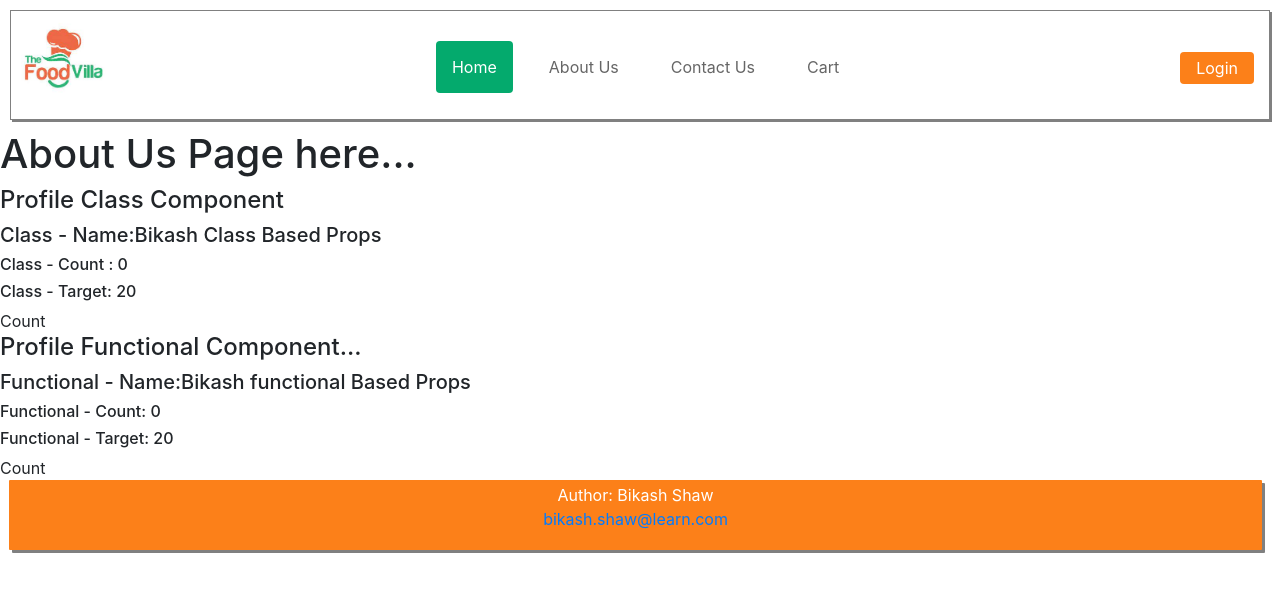
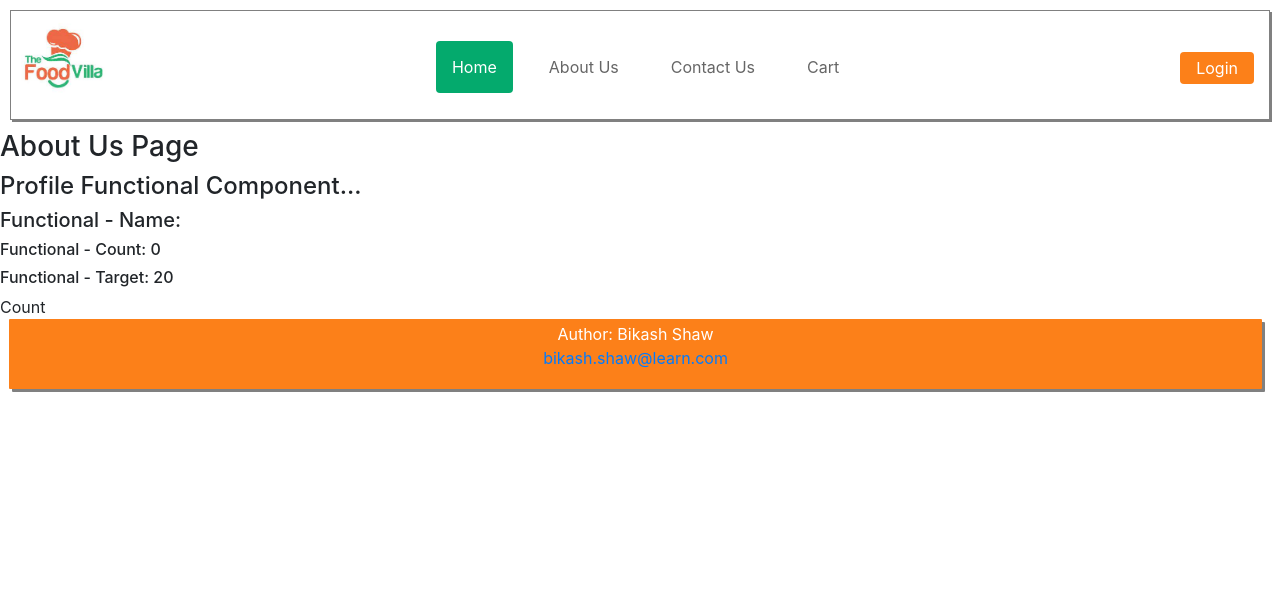
Before and after one commit to bikashtechm/NamasteReact, a React (Vite) app: page /about/profile in a window 1280 px wide. Shown: the top 592 px of the page. Built offline with nearby package versions, Linux system fonts and the light colour scheme.

Commit message:
class based life cycle

```diff
--- a/index.css
+++ b/index.css
@@ -219,3 +219,8 @@ li a.active {
 .avatar {
   width: 15%;
 }
+
+.avtar_size {
+  width: 15%;
+  height: 15%;
+}
--- a/src/components/About.js
+++ b/src/components/About.js
@@ -1,15 +1,21 @@
-import { Outlet } from "react-router-dom";
 import Profile from "./Profile";
-import ProfileClass from "./ProfileClass";
+import { Component } from "react";
 
-const About = () => {
-  return (
-    <div>
-      <h1>About Us Page here...</h1>
-      <ProfileClass name={"Bikash Class Based Props"} />
-      <Profile name={"Bikash functional Based Props"} />
-    </div>
-  );
-};
+class About extends Component {
+  constructor(props) {
+    super(props);
+  }
+
+  componentDidMount() {}
+
+  render() {
+    return (
+      <div>
+        <h3>About Us Page</h3>
+        <Profile />
+      </div>
+    );
+  }
+}
 
 export default About;
--- a/src/components/Profile.js
+++ b/src/components/Profile.js
@@ -1,8 +1,19 @@
-import React, { useState } from "react";
+import React, { useEffect, useState } from "react";
 
 const Profile = (props) => {
   const [count, setCount] = useState(0);
   const [target, setTarget] = useState(20);
+  useEffect(() => {
+    const timer = setInterval(() => {
+      console.log("setInterval called inside useEffect()");
+    }, 1000);
+
+    // START - This will be called when we are unmounting the component
+    return () => {
+      clearInterval(timer);
+    };
+    // END - This will be called when we are unmounting the component
+  }, []);
   return (
     <div>
       <h4>Profile Functional Component...</h4>
--- a/src/components/ProfileClass.js
+++ b/src/components/ProfileClass.js
@@ -2,28 +2,37 @@ import React, { Component } from "react";
 
 class ProfileClass extends Component {
   constructor(props) {
-    super();
+    super(props);
     this.state = {
-      count: 0,
-      target: 20,
+      userInfo: {
+        name: "Dummy Name",
+        location: "Dummy Location",
+        company: "Dummy Company",
+      },
     };
   }
+
+  async componentDidMount() {
+    const data = await fetch("https://api.github.com/users/akshaymarch7");
+    const json = await data.json();
+    this.setState({ userInfo: json });
+  }
+
+  componentDidUpdate() {
+    console.log("componentDidUpdate called..");
+  }
+
+  componentWillUnmount() {
+    console.log("componentWillUnmount");
+  }
+
   render() {
-    const { target } = this.state;
     return (
       <div>
-        <h4>Profile Class Component</h4>
-        <h5>Class - Name:{this.props.name}</h5>
-        <h6>Class - Count : {this.state.count}</h6>
-        <h6>Class - Target: {target}</h6>
-        <button
-          onClick={() => {
-            this.setState({ count: 10 });
-          }}
-        >
-          Count
-        </button>
-        <br />
+        <img className="avtar_size" src={this.state.userInfo?.avatar_url} />
+        <h3>Name: {this.state.userInfo?.name}</h3>
+        <h4>Location: {this.state.userInfo?.location}</h4>
+        <h5>Company: {this.state.userInfo?.company}</h5>
       </div>
     );
   }
```
Also changed, not shown: 2 other files (tests, documents, lock files or other folders).
